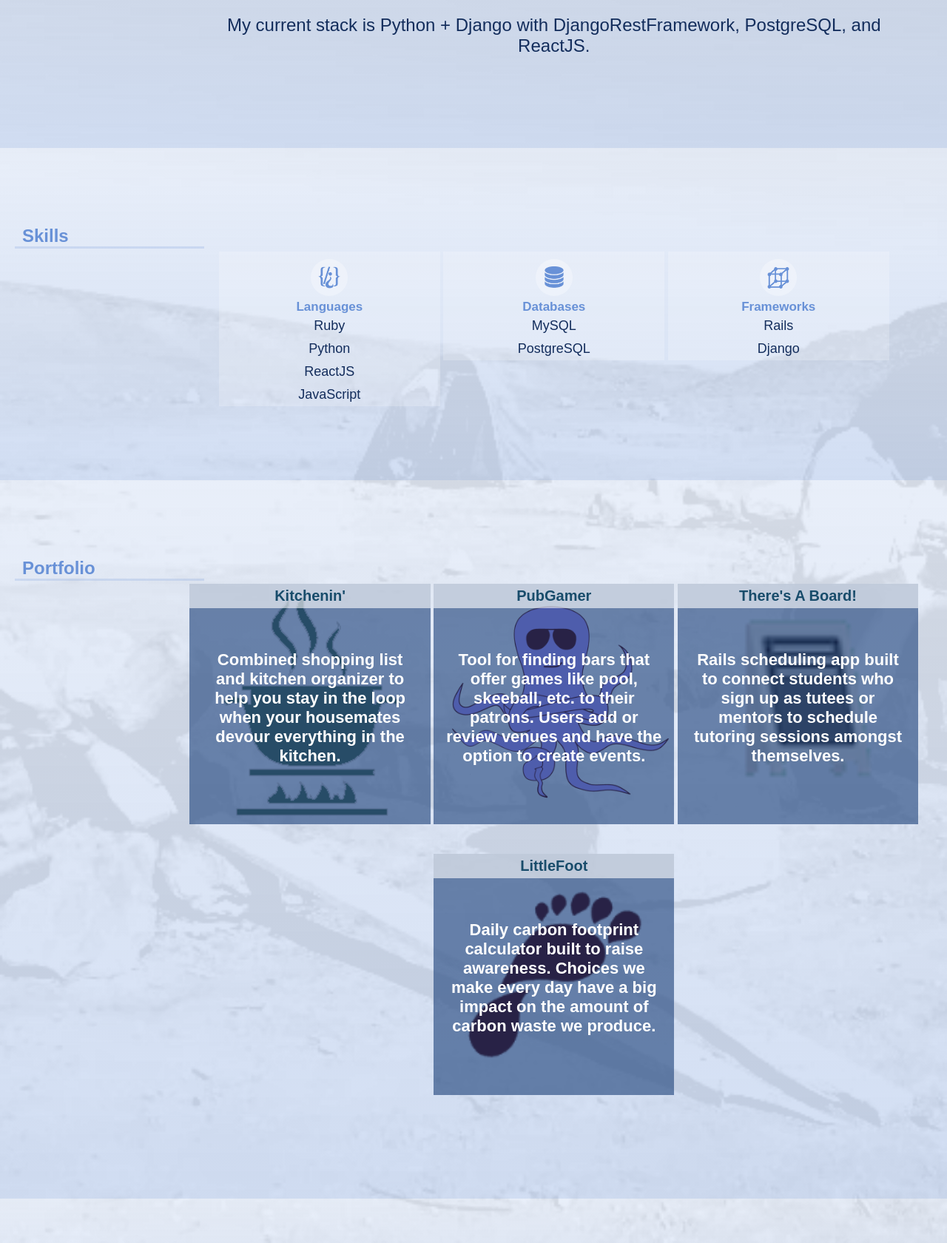
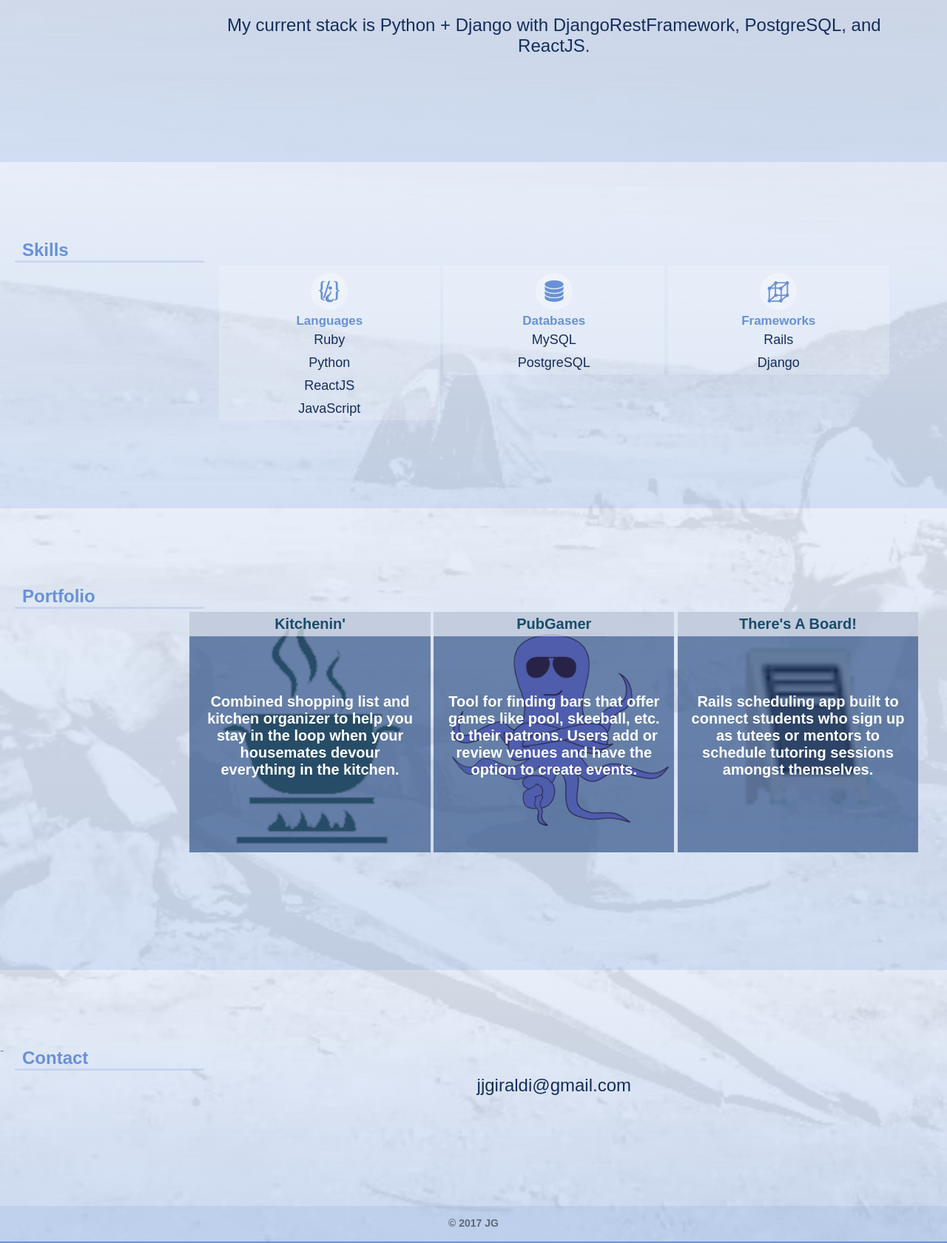
Before and after one commit to juli212/juli212.github.io, a PHP site: page / in a window 1280 px wide. Shown: the part 372-2052 px from the top of the page at 74% size. Run offline with PHP 8.4, Linux system fonts and the light colour scheme; some libraries are stand-ins or nearby versions.

Commit message:
replace hovers with jquery

```diff
--- a/index.html
+++ b/index.html
@@ -185,33 +185,6 @@
 						</div>
 					</div>
 
-					<div class='project taphover p4'>
-						<div class='content'>
-							<h6>LittleFoot</h6>
-							<div class='project-description taphover'>
-								<p>
-									Daily carbon footprint calculator built to raise awareness. Choices we make every day have a big impact on the amount of carbon waste we produce.
-								</p>
-							</div>
-							<div class="project-icons">
-								<div class="project-icon">
-									<a class="taphover" href="https://github.com/juli212/Little-Foot" title="Github" >
-										<img src="imgs/icons/github.png" >
-									</a>
-								</div>
-							</div>
-
-							<div class="project-bottom-icons">
-								<div class="bottom-icon">
-									<img title="Ruby on Rails" src="imgs/icons/rubyrails2.png" />
-								</div>
-								<div class="bottom-icon">
-									<img title="PostgreSQL" src="imgs/icons/postgres2.png" />
-								</div>
-							</div>
-
-						</div>
-					</div>
 				</div>
 
 			</div>
--- a/script.js
+++ b/script.js
@@ -32,4 +32,8 @@ $(document).ready(function() {
     }
   })
 
+  $('.project-icon, .bottom-icon').on('mouseenter mouseleave', function() {
+    $(this).toggleClass('icon-hover')
+  })
+
 })
--- a/style.css
+++ b/style.css
@@ -33,8 +33,8 @@ body {
 	z-index: 5;
 	background: url('imgs/backgrounds/desert10.png') no-repeat fixed center;
 	background-size: cover;
-	transition: background-image 5s linear;
-	-webkit-transition: background-image 5s linear;
+	/*transition: background-image 5s linear;	*/
+	/*-webkit-transition: background-image 5s linear;*/
 }
 
 
@@ -329,8 +329,8 @@ header:hover .header-icon img {
 .project {
 	padding: 0;
 	vertical-align: top;
-	width: 92%;
-	margin: 0 4% 40px;
+	width: 80%;
+	margin: 0 10% 40px;
 	max-width: 400px;
 	position: relative;
 	display: inline-block;
@@ -357,6 +357,10 @@ header:hover .header-icon img {
 	height: 100%;
 	display: flex;
 	align-items: center;
+}
+
+.project .content .project-description p {
+	font-size: 18px;
 }
 
 .project h6 {
@@ -444,15 +448,15 @@ header:hover .header-icon img {
 .project-bottom-icons {
 	position: absolute;
 	width: 100%;
-	bottom: 0;
+	bottom: 8px;
 	margin: 0 auto;
 	padding: 0;
 	display: none;
 }
 
 .project-bottom-icons .bottom-icon {
-	height: 60px;
-	width: 60px;
+	height: 40px;
+	width: 40px;
 	position: relative;
 	margin: 0 10px;
 	display: inline-block;
@@ -466,44 +470,47 @@ header:hover .header-icon img {
 	padding: 0px;
 }
 
-/*.project:hover,*/
+.project .project-bottom-icons .bottom-icon.icon-hover {
+	transform: scale(1.5);
+	-webkit-transition: transform 1s ease-in-out;
+}
+
 .project.hovered {
 	background-opacity: transparent;
 }
 
-/*.project:hover .content,*/
 .project.hovered .content {
 	background-color: rgba(19,58,117, 0.9);
 }
 
-/*.project:hover p,*/
 .project.hovered p {
 	display: inline-block;
 	color: rgba(255, 255, 255, 0.3);
 }
 
-/*.project:hover h6,*/
 .project.hovered h6 {
 	background-color: rgba(255, 255, 255, 0.8);
 }
 
-/*.project:hover .project-icons,*/
 .project.hovered .project-icons {
 	display: block;
 }
 
-/*.project:hover .project-bottom-icons,*/
 .project.hovered .project-bottom-icons {
 	display: block;
 }
 
-.project-icon:hover {
+.project-icon.icon-hover{
 	background-color: rgba(255, 255, 255, 0.9);
 }
 
 @media (min-width: 680px) {
 	.project-box {
 		padding: 0 3% 0 20%;
+	}
+
+	.project .content .project-description p {
+		font-size: 20px;
 	}
 }
 
```
